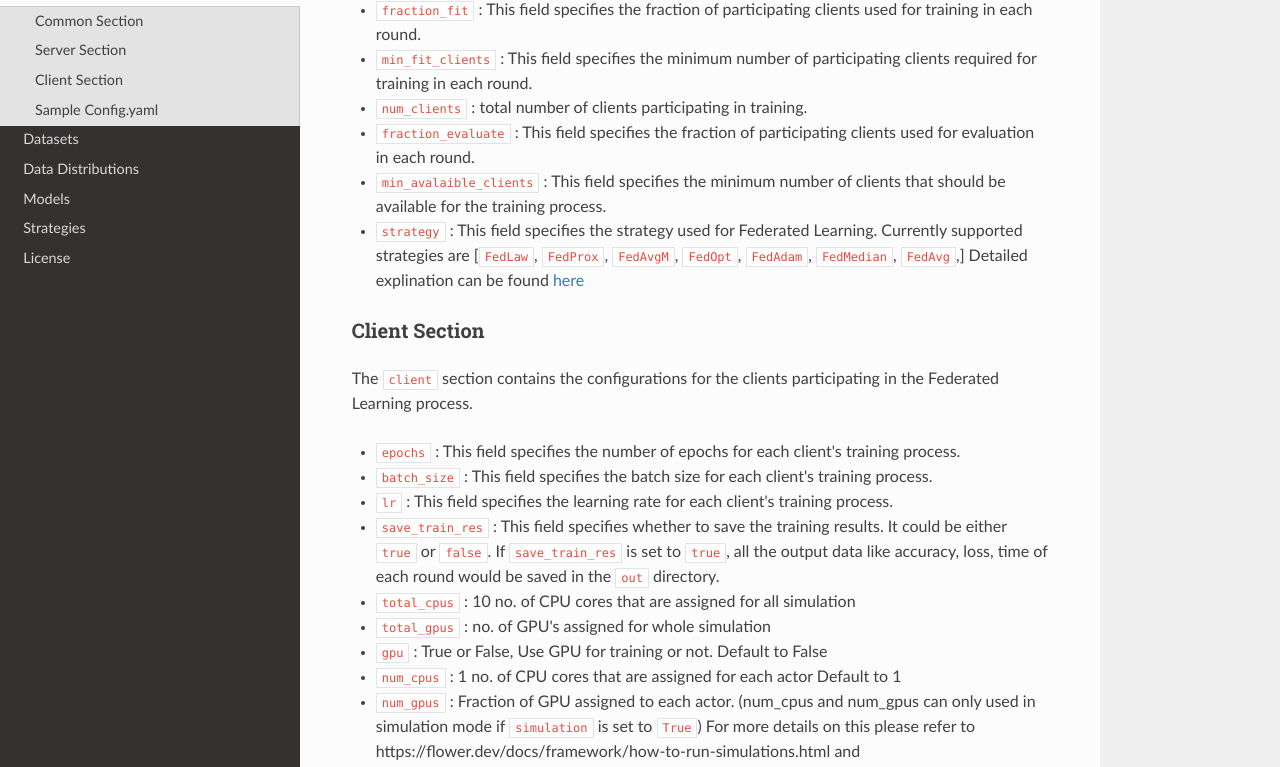
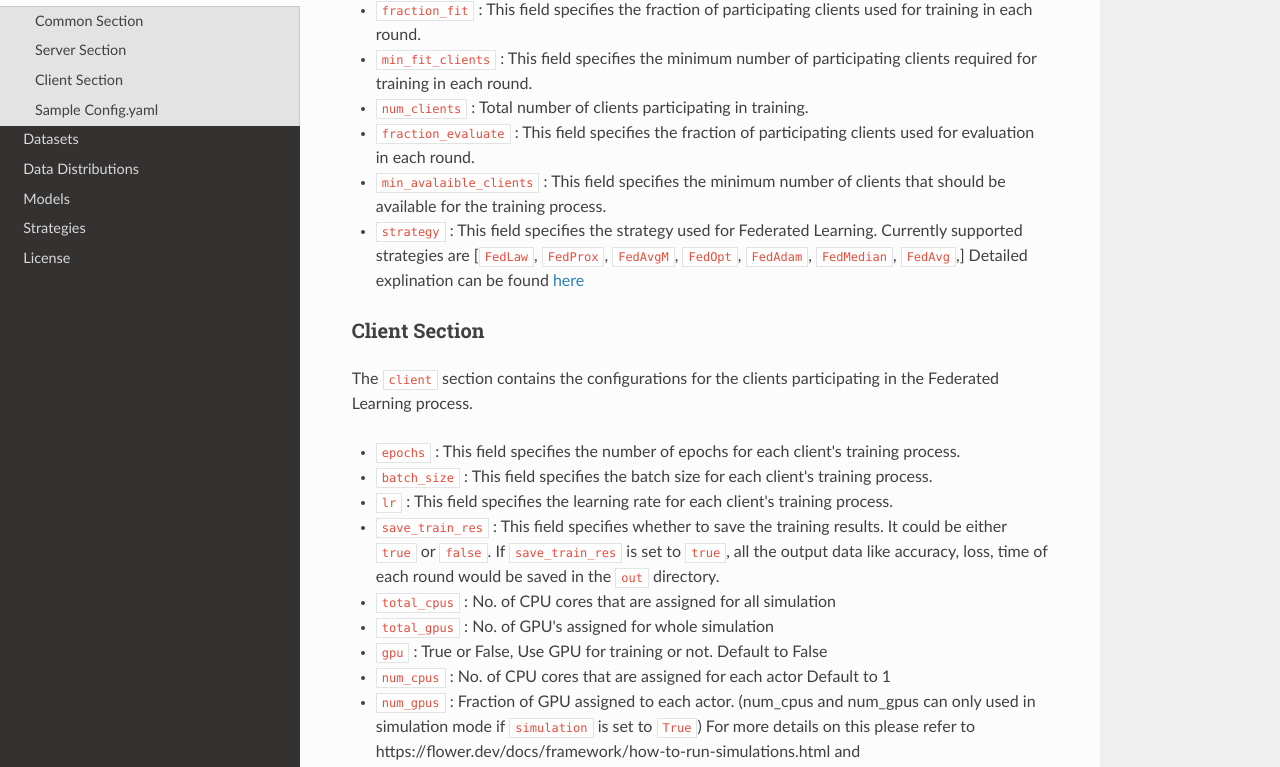
Before and after one commit to phamkhanhquan197/FedKLS, an MkDocs documentation site: the page built from docs/config.md, in a window 1280 px wide and 1400 px high, scrolled down 842 px. Shown: the part 160-927 px from the top of the window. Built offline with MkDocs 1.6.1, drawn with Linux system fonts in a browser that asks for light colours; nearby versions of some CDN libraries.

Commit message:
fixed some typos

```diff
--- a/docs/config.md
+++ b/docs/config.md
@@ -22,7 +22,7 @@ The `server` section contains the configurations for the server that coordinates
 - `address` : This field specifies the IP address of the server.
 - `fraction_fit` : This field specifies the fraction of participating clients used for training in each round.
 - `min_fit_clients` : This field specifies the minimum number of participating clients required for training in each round.
-- `num_clients` : total number of clients participating in training.
+- `num_clients` : Total number of clients participating in training.
 - `fraction_evaluate` : This field specifies the fraction of participating clients used for evaluation in each round.
 - `min_avalaible_clients` : This field specifies the minimum number of clients that should be available for the training process.
 - `strategy` : This field specifies the strategy used for Federated Learning. Currently supported strategies are [`FedLaw`, `FedProx`, `FedAvgM`, `FedOpt`, `FedAdam`, `FedMedian`, `FedAvg`,] Detailed explination can be found [here](./strategies.md)
@@ -35,10 +35,10 @@ The `client` section contains the configurations for the clients participating i
 - `lr` : This field specifies the learning rate for each client's training process.
 - `save_train_res` : This field specifies whether to save the training results. It could be either `true` or `false`.
 If `save_train_res` is set to `true`, all the output data like accuracy, loss, time of each round would be saved in the `out` directory.
-- `total_cpus` : 10  no. of CPU cores that are assigned for all simulation
-- `total_gpus` :  no. of GPU's assigned for whole simulation
+- `total_cpus` : No. of CPU cores that are assigned for all simulation
+- `total_gpus` :  No. of GPU's assigned for whole simulation
 - `gpu` : True or False, Use GPU for training or not. Default to False
-- `num_cpus` : 1  no. of CPU cores that are assigned for each actor Default to 1
+- `num_cpus` : No. of CPU cores that are assigned for each actor Default to 1
 - `num_gpus` : Fraction of GPU assigned to each actor. (num_cpus and num_gpus can only used in simulation mode if `simulation` is set to `True`) For more details on this please refer to https://flower.dev/docs/framework/how-to-run-simulations.html and https://docs.ray.io/en/latest/ray-core/scheduling/resources.html
 
 ### Sample Config.yaml
```
Also changed, not shown: README.md (+4 -4 lines).
